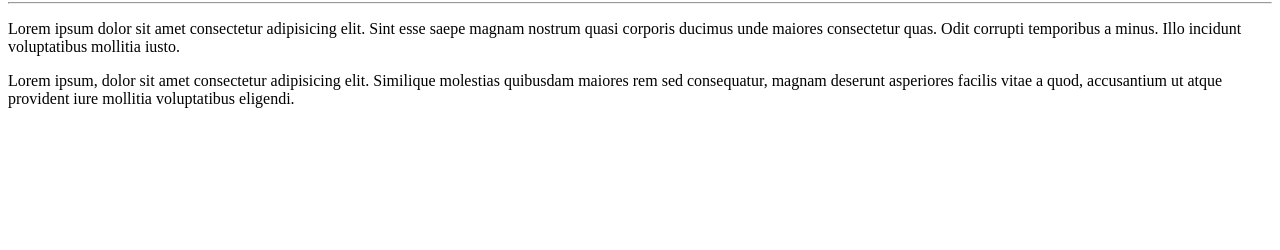
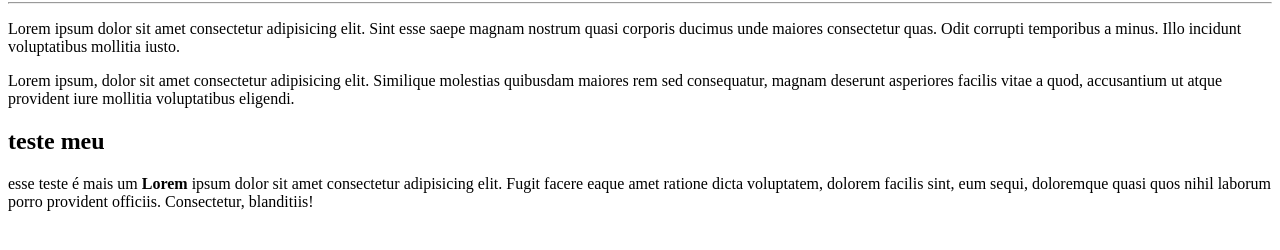
Before and after one commit to SavioFreitas223/trabalho0001, a plain HTML site: page index.html in a window 1280 px wide. Shown: the part 78-328 px from the top of the page. Drawn offline with Linux system fonts and the light colour scheme.

Commit message:
isso aqui é sem o gustavo
testei fazer um commit sozinho

```diff
--- a/index.html
+++ b/index.html
@@ -10,5 +10,6 @@
     <hr>
     <p>Lorem ipsum dolor sit amet consectetur adipisicing elit. Sint esse saepe magnam nostrum quasi corporis ducimus unde maiores consectetur quas. Odit corrupti temporibus a minus. Illo incidunt voluptatibus mollitia iusto.</p>
     <p>Lorem ipsum, dolor sit amet consectetur adipisicing elit. Similique molestias quibusdam maiores rem sed consequatur, magnam deserunt asperiores facilis vitae a quod, accusantium ut atque provident iure mollitia voluptatibus eligendi.</p>
-</body>
+    <h2>teste meu</h2>
+<p>esse teste é mais um <strong>Lorem</strong> ipsum dolor sit amet consectetur adipisicing elit. Fugit facere eaque amet ratione dicta voluptatem, dolorem facilis sint, eum sequi, doloremque quasi quos nihil laborum porro provident officiis. Consectetur, blanditiis!</p></body>
 </html>
```
